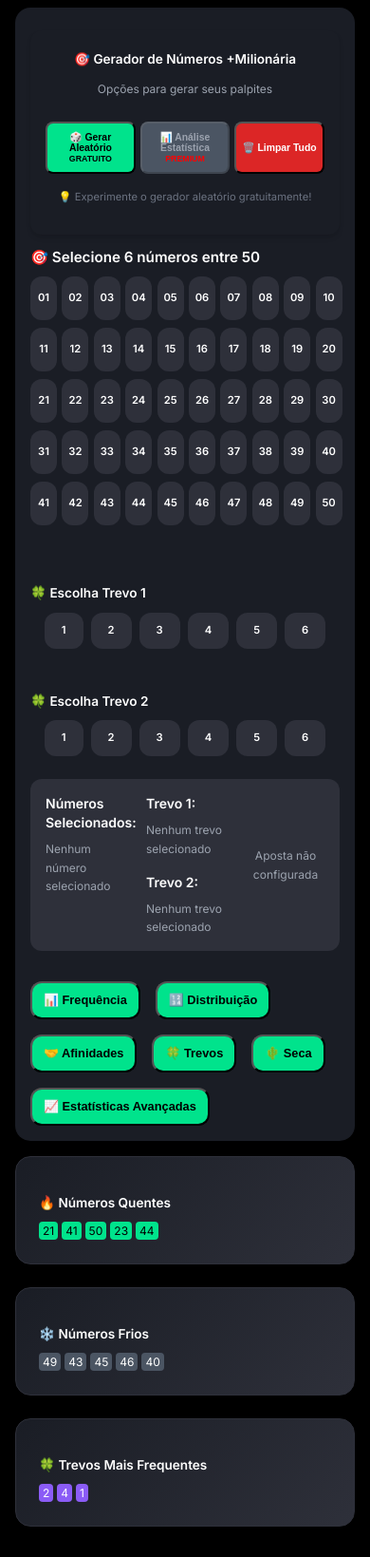
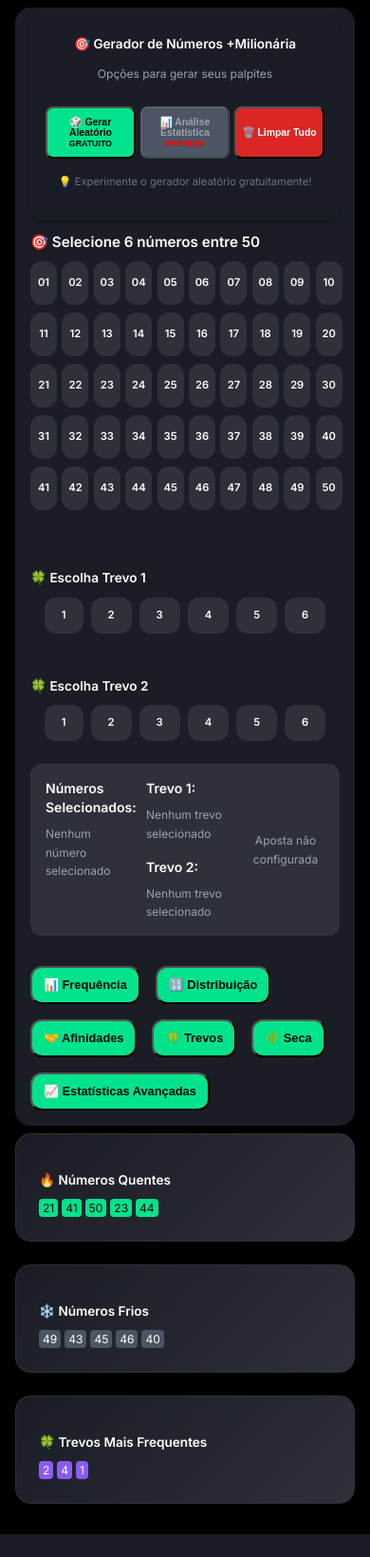
Before and after one commit to dacostaEF/loterias-inteligentes, a Flask app: page /dashboard in a window 390 px wide. Shown: the part 72-1711 px from the top of the page at 95% size. After the commit the page ends 1687 px from the top, so only its background shows below. Run offline with Flask 3, Linux system fonts and the light colour scheme; some libraries are stand-ins or nearby versions.

Commit message:
zerando os padding

```diff
--- a/static/css/estilo.css
+++ b/static/css/estilo.css
@@ -209,6 +209,11 @@
         margin-bottom: 0px !important; /* Reduz de 20px para 0px */
         margin-top: 0px !important; /* Reduz de 8px para 0px */
         padding: 0px !important; /* Reduz de 16px para 0px */
+    }
+
+    /* Reduzir o padding superior da seção 'Selecione 6 números entre 50' */
+    section.mb-8 {
+        padding-top: 0rem !important; /* Reduz de 1.5rem (24px) para 0rem (0px) */
     }
 
 
```
